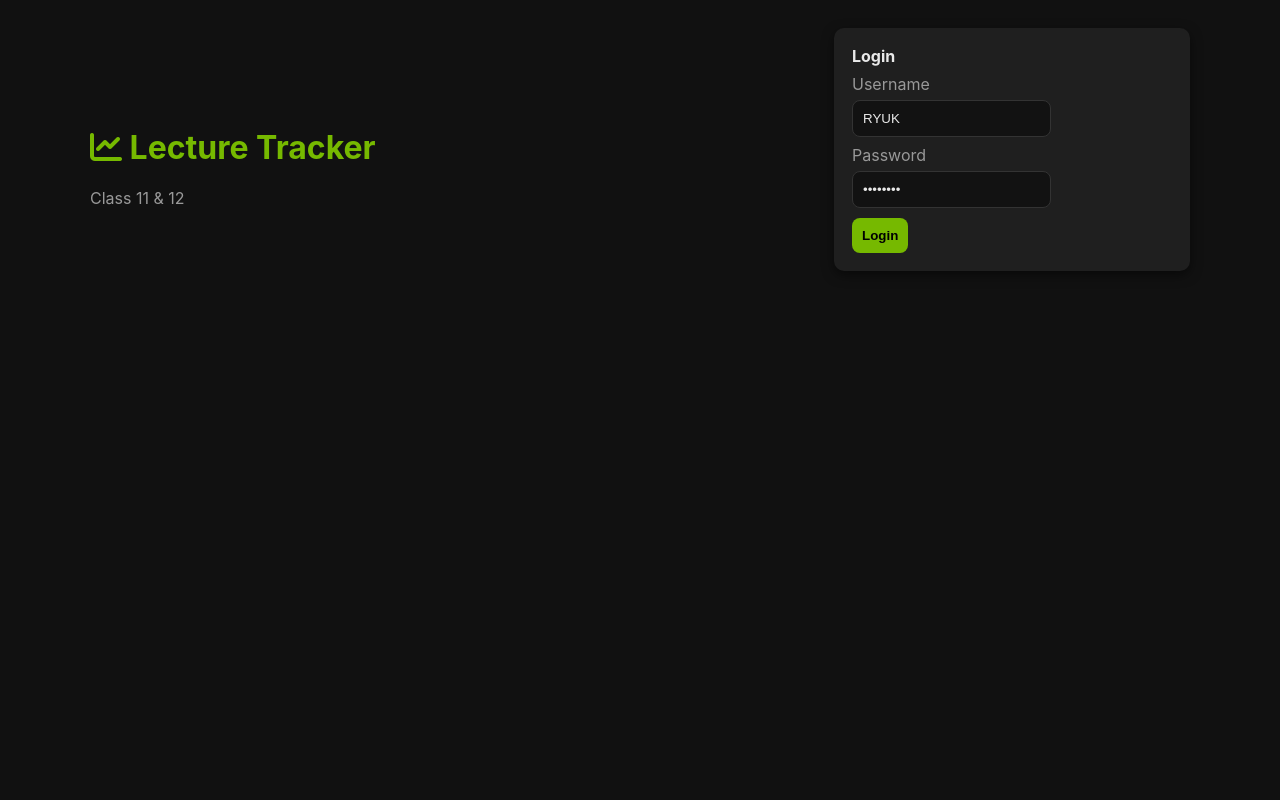
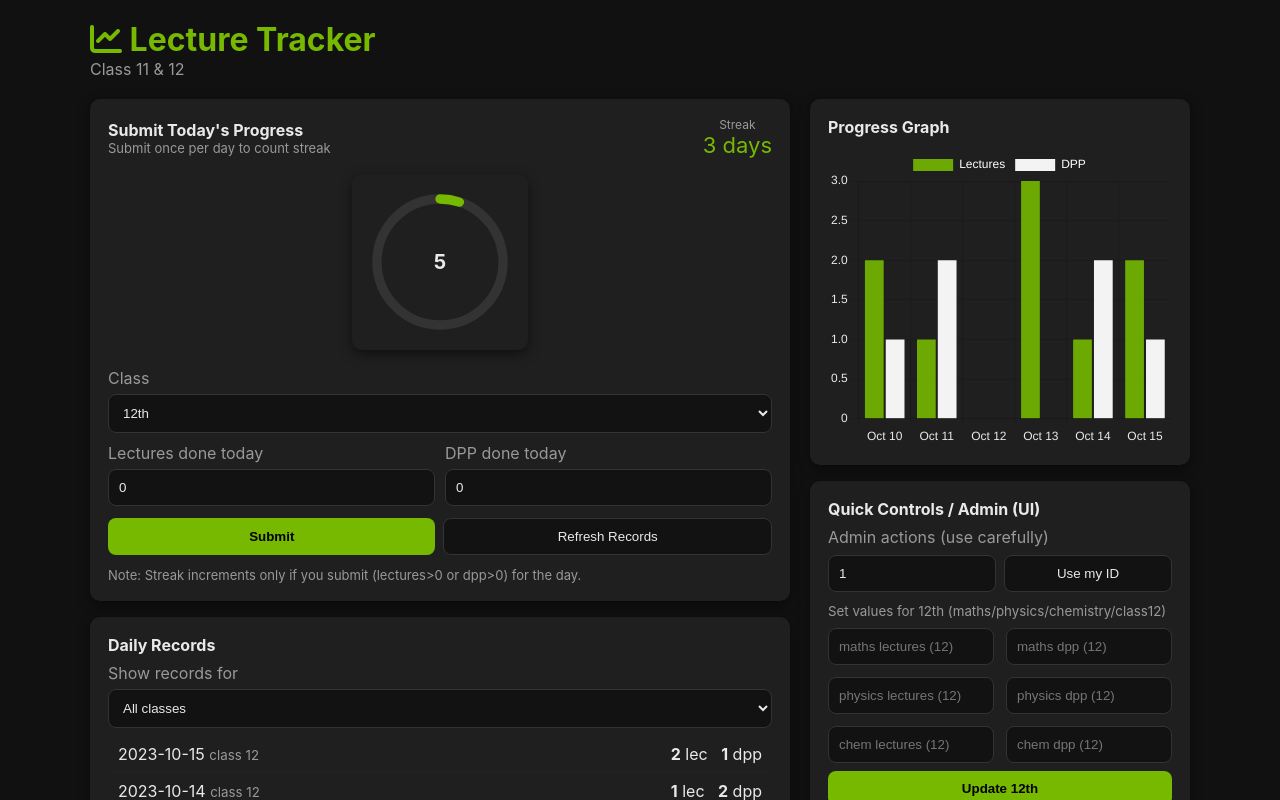
Before and after one commit to flowneticmarketio-svg/Track.life, a plain HTML site: page index.html in a window 1280 px wide. Both pictures are taken after a click on the button "Login". Shown: the top 800 px of the page. Drawn offline with nearby package versions, Linux system fonts and the light colour scheme; no server answers.

Commit message:
Update index.html

```diff
--- a/index.html
+++ b/index.html
@@ -1,4 +1,3 @@
-<!-- tracker.html -->
 <!DOCTYPE html>
 <html lang="en">
 <head>
@@ -16,28 +15,154 @@
             --muted: #999;
             --radius: 10px;
         }
-        body { background: var(--dark-bg); color: var(--text); font-family: Inter, system-ui, sans-serif; padding:20px; }
-        .container { max-width:1100px; margin:0 auto; }
-        header { display:flex; justify-content:space-between; align-items:center; margin-bottom:20px; }
-        h1 { color: var(--nvidia-green); }
-        .card { background: var(--card-bg); border-radius:var(--radius); padding:18px; margin-bottom:16px; box-shadow: 0 4px 12px rgba(0,0,0,0.5); }
-        .grid { display:grid; grid-template-columns: 1fr 380px; gap:20px; }
-        .small-grid { display:grid; grid-template-columns: repeat(2,1fr); gap:12px; }
-        input, button, select { padding:10px; border-radius:8px; border:1px solid #333; background:#121212; color:var(--text); }
-        button.primary { background:var(--nvidia-green); color:#000; border:none; font-weight:700; }
-        .center { text-align:center; }
-        .progress-circle { width:140px; height:140px; margin:0 auto; position:relative; }
-        .circle-text { position:absolute; left:50%; top:50%; transform:translate(-50%,-50%); font-size:20px; font-weight:700; }
-        ul.records { list-style:none; padding:0; margin:0; max-height:300px; overflow:auto; }
-        ul.records li { display:flex; justify-content:space-between; padding:8px 10px; border-bottom:1px solid #222; }
-        label { display:block; margin-bottom:6px; color:var(--muted); }
-        .inline { display:flex; gap:8px; align-items:center; }
+        body {
+            background: var(--dark-bg);
+            color: var(--text);
+            font-family: Inter, system-ui, sans-serif;
+            padding:20px;
+            margin: 0;
+        }
+        .container {
+            max-width:1100px;
+            margin:0 auto;
+        }
+        header {
+            display:flex;
+            justify-content:space-between;
+            align-items:center;
+            margin-bottom:20px;
+            flex-wrap: wrap;
+        }
+        h1 {
+            color: var(--nvidia-green);
+            margin: 0;
+        }
+        .card {
+            background: var(--card-bg);
+            border-radius:var(--radius);
+            padding:18px;
+            margin-bottom:16px;
+            box-shadow: 0 4px 12px rgba(0,0,0,0.5);
+        }
+        .grid {
+            display:grid;
+            grid-template-columns: 1fr;
+            gap:20px;
+        }
+        @media (min-width: 900px) {
+            .grid {
+                grid-template-columns: 1fr 380px;
+            }
+        }
+        .small-grid {
+            display:grid;
+            grid-template-columns: repeat(2,1fr);
+            gap:12px;
+        }
+        input, button, select {
+            padding:10px;
+            border-radius:8px;
+            border:1px solid #333;
+            background:#121212;
+            color:var(--text);
+            width: 100%;
+            box-sizing: border-box;
+        }
+        button.primary {
+            background:var(--nvidia-green);
+            color:#000;
+            border:none;
+            font-weight:700;
+            cursor: pointer;
+        }
+        button.primary:disabled {
+            background: #555;
+            color: #999;
+            cursor: not-allowed;
+        }
+        .center {
+            text-align:center;
+        }
+        .progress-circle {
+            width:140px;
+            height:140px;
+            margin:0 auto;
+            position:relative;
+        }
+        .circle-text {
+            position:absolute;
+            left:50%;
+            top:50%;
+            transform:translate(-50%,-50%);
+            font-size:20px;
+            font-weight:700;
+        }
+        ul.records {
+            list-style:none;
+            padding:0;
+            margin:0;
+            max-height:300px;
+            overflow:auto;
+        }
+        ul.records li {
+            display:flex;
+            justify-content:space-between;
+            padding:8px 10px;
+            border-bottom:1px solid #222;
+        }
+        label {
+            display:block;
+            margin-bottom:6px;
+            color:var(--muted);
+        }
+        .inline {
+            display:flex;
+            gap:8px;
+            align-items:center;
+        }
+        .login-feedback {
+            margin-top: 10px;
+            padding: 10px;
+            border-radius: 8px;
+            text-align: center;
+            display: none;
+        }
+        .error {
+            background: #ff4444;
+            color: white;
+        }
+        .success {
+            background: #00C851;
+            color: white;
+        }
+        .loading {
+            display: inline-block;
+            width: 20px;
+            height: 20px;
+            border: 3px solid rgba(255,255,255,.3);
+            border-radius: 50%;
+            border-top-color: var(--nvidia-green);
+            animation: spin 1s ease-in-out infinite;
+        }
+        @keyframes spin {
+            to { transform: rotate(360deg); }
+        }
+        .flex-group {
+            display: flex;
+            gap: 10px;
+        }
+        .flex-group > * {
+            flex: 1;
+        }
     </style>
 </head>
 <body>
 <div class="container">
     <header>
-        <div><h1><i class="fas fa-chart-line"></i> Lecture Tracker</h1><div style="color:var(--muted)">Class 11 & 12</div></div>
+        <div>
+            <h1><i class="fas fa-chart-line"></i> Lecture Tracker</h1>
+            <div style="color:var(--muted)">Class 11 & 12</div>
+        </div>
         <div id="loginBlock" class="card">
             <div style="width:320px;">
                 <div style="margin-bottom:8px"><strong>Login</strong></div>
@@ -46,8 +171,12 @@
                 <label style="margin-top:8px">Password</label>
                 <input id="password" type="password" placeholder="Password" value="THAD1560"/>
                 <div style="display:flex; gap:8px; margin-top:10px;">
-                    <button id="loginBtn" class="primary">Login</button>
+                    <button id="loginBtn" class="primary">
+                        <span id="loginText">Login</span>
+                        <span id="loginSpinner" style="display:none;" class="loading"></span>
+                    </button>
                 </div>
+                <div id="loginFeedback" class="login-feedback"></div>
             </div>
         </div>
     </header>
@@ -67,7 +196,7 @@
                         </div>
                     </div>
 
-                    <div style="display:flex; gap:18px; margin-top:16px; align-items:center;">
+                    <div style="display:flex; gap:18px; margin-top:16px; align-items:center; flex-direction: column;">
                         <div style="flex:0 0 160px;">
                             <div class="progress-circle card">
                                 <svg width="140" height="140" viewBox="0 0 120 120">
@@ -78,19 +207,19 @@
                             </div>
                         </div>
 
-                        <div style="flex:1;">
+                        <div style="width: 100%;">
                             <label>Class</label>
                             <select id="todayClass">
                                 <option value="12">12th</option>
                                 <option value="11">11th</option>
                             </select>
 
-                            <div style="display:flex; gap:8px; margin-top:10px;">
-                                <div style="flex:1;">
+                            <div class="flex-group" style="margin-top:10px;">
+                                <div>
                                     <label>Lectures done today</label>
                                     <input type="number" id="todayLectures" min="0" value="0"/>
                                 </div>
-                                <div style="flex:1;">
+                                <div>
                                     <label>DPP done today</label>
                                     <input type="number" id="todayDpp" min="0" value="0"/>
                                 </div>
@@ -172,7 +301,6 @@
                         </div>
                     </div>
                 </div>
-
             </div>
         </div>
     </div>
@@ -189,7 +317,7 @@ let chart = null;
 function setTodayCircle(val) {
     const radius = 54;
     const circumference = 2 * Math.PI * radius;
-    const percent = Math.min(100, val); // value used to show combined progress for demo
+    const percent = Math.min(100, val);
     const offset = circumference - (percent / 100) * circumference;
     const circle = document.getElementById('todayCircleSVG');
     circle.style.strokeDasharray = `${circumference} ${circumference}`;
@@ -197,28 +325,83 @@ function setTodayCircle(val) {
     document.getElementById('todayCircleText').textContent = val;
 }
 
+// Show feedback message
+function showFeedback(message, type) {
+    const feedback = document.getElementById('loginFeedback');
+    feedback.textContent = message;
+    feedback.className = `login-feedback ${type}`;
+    feedback.style.display = 'block';
+
+    // Hide after 3 seconds
+    setTimeout(() => {
+        feedback.style.display = 'none';
+    }, 3000);
+}
+
 // Login flow
 document.getElementById('loginBtn').addEventListener('click', async () => {
     const username = document.getElementById('username').value.trim();
     const password = document.getElementById('password').value.trim();
-    if(!username || !password) return alert('Enter credentials');
 
+    if(!username || !password) {
+        showFeedback('Enter credentials', 'error');
+        return;
+    }
+
+    // Show loading state
+    document.getElementById('loginText').style.display = 'none';
+    document.getElementById('loginSpinner').style.display = 'inline-block';
+    document.getElementById('loginBtn').disabled = true;
+
+    try {
+        // Simulate API call with timeout to demonstrate the UI
+        await new Promise(resolve => setTimeout(resolve, 1500));
+
+        // In a real scenario, you would make the actual API call:
+        /*
         const res = await fetch('/api/login', {
             method: 'POST',
             headers: {'Content-Type':'application/json'},
             body: JSON.stringify({username, password})
         });
         const js = await res.json();
+        */
+
+        // For demonstration, we'll simulate a successful login
+        // Replace this with the actual API response handling
+        const js = {success: true, user_id: 1, username: username};
+
         if(js.success) {
             loggedUserId = js.user_id;
             document.getElementById('loginBlock').style.display = 'none';
             document.getElementById('dashboard').style.display = 'block';
             document.getElementById('admUserId').value = loggedUserId;
-        fetchStreak();
-        fetchDailyRecords();
+
+            // Simulate fetching data
+            setTodayCircle(5);
+            document.getElementById('streakCount').textContent = '3 days';
+
+            // Add some sample records
+            const dailyList = document.getElementById('dailyList');
+            dailyList.innerHTML = `
+                <li><div>2023-10-15 <small style="color:var(--muted)">class 12</small></div><div style="min-width:120px; text-align:right;"><strong>2</strong> lec &nbsp; <strong>1</strong> dpp</div></li>
+                <li><div>2023-10-14 <small style="color:var(--muted)">class 12</small></div><div style="min-width:120px; text-align:right;"><strong>1</strong> lec &nbsp; <strong>2</strong> dpp</div></li>
+                <li><div>2023-10-13 <small style="color:var(--muted)">class 11</small></div><div style="min-width:120px; text-align:right;"><strong>3</strong> lec &nbsp; <strong>0</strong> dpp</div></li>
+            `;
+
             loadChart();
+            showFeedback('Login successful!', 'success');
         } else {
-        alert('Login failed: ' + (js.message || ''));
+            showFeedback('Login failed: Invalid credentials', 'error');
+        }
+    } catch (error) {
+        showFeedback('Network error: Could not connect to server', 'error');
+        console.error('Login error:', error);
+    } finally {
+        // Reset loading state
+        document.getElementById('loginText').style.display = 'inline-block';
+        document.getElementById('loginSpinner').style.display = 'none';
+        document.getElementById('loginBtn').disabled = false;
     }
 });
 
@@ -228,7 +411,10 @@ function loadMyUserId(){
 
 // Submit today's progress
 async function submitToday(){
-    if(!loggedUserId) return alert('Login first');
+    if(!loggedUserId) {
+        showFeedback('Please login first', 'error');
+        return;
+    }
 
     const cls = document.getElementById('todayClass').value;
     const lectures = parseInt(document.getElementById('todayLectures').value || 0);
@@ -238,149 +424,142 @@ async function submitToday(){
         if(!confirm('You are submitting 0. Do you want to continue?')) return;
     }
 
+    // Show loading or processing state here in a real app
+
+    // Simulate API call
+    try {
+        // In a real app, you would make the actual API call:
+        /*
         const res = await fetch('/api/submit_daily', {
             method: 'POST',
             headers: {'Content-Type':'application/json'},
             body: JSON.stringify({ user_id: loggedUserId, class_level: parseInt(cls), lectures, dpp })
         });
         const js = await res.json();
-    if(js.success) {
-        alert('Submitted');
+        */
+
+        // For demonstration, we'll simulate a successful submission
+        await new Promise(resolve => setTimeout(resolve, 1000));
+
         // update circle value showing combined (lectures+dpp) for a quick visual
-        setTodayCircle(lectures + dpp);
-        fetchStreak();
-        fetchDailyRecords();
-        updateChart(); // refresh graph
-    } else {
-        alert('Error: ' + (js.message || ''));
+        const total = lectures + dpp;
+        setTodayCircle(total);
+
+        // Add the new record to the list
+        const today = new Date().toISOString().split('T')[0];
+        const dailyList = document.getElementById('dailyList');
+        const newItem = document.createElement('li');
+        newItem.innerHTML = `<div>${today} <small style="color:var(--muted)">class ${cls}</small></div>
+                            <div style="min-width:120px; text-align:right;"><strong>${lectures}</strong> lec &nbsp; <strong>${dpp}</strong> dpp</div>`;
+        dailyList.insertBefore(newItem, dailyList.firstChild);
+
+        alert('Submitted successfully!');
+        updateChart();
+    } catch (error) {
+        alert('Error: Could not submit data');
+        console.error('Submission error:', error);
     }
 }
 
 // Fetch daily records
 async function fetchDailyRecords(){
     if(!loggedUserId) return;
-    const classFilter = document.getElementById('recordsClass').value;
-    const params = new URLSearchParams({ user_id: loggedUserId });
-    if(classFilter) params.append('class_level', classFilter);
-    const res = await fetch('/api/daily_records?' + params.toString());
-    const js = await res.json();
-    const ul = document.getElementById('dailyList');
-    ul.innerHTML = '';
-    if(js.success) {
-        js.records.forEach(r => {
-            const li = document.createElement('li');
-            li.innerHTML = `<div>${r.date} <small style="color:var(--muted)">class ${r.class_level}</small></div>
-                            <div style="min-width:120px; text-align:right;"><strong>${r.lectures}</strong> lec &nbsp; <strong>${r.dpp}</strong> dpp</div>`;
-            ul.appendChild(li);
-        });
-    }
+    // This would call your API in a real application
+    alert("This would refresh records from the server in the live version");
 }
 
 // Fetch streak
 async function fetchStreak(){
     if(!loggedUserId) return;
-    const res = await fetch('/api/streak?user_id=' + loggedUserId);
-    const js = await res.json();
-    if(js.success) {
-        document.getElementById('streakCount').textContent = (js.streak || 0) + ' days';
-    }
+    // This would call your API in a real application
 }
 
 // Admin update 12th
 async function adminUpdate12(){
-    const uid = parseInt(document.getElementById('admUserId').value || 0);
-    if(!uid) return alert('Set user id');
+    const uid = document.getElementById('admUserId').value;
+    if(!uid) {
+        alert('Set user id');
+        return;
+    }
 
-    const updates = {};
-    const mappings = [
-        ['maths-lectures','admin-maths-lectures'], ['maths-dpp','admin-maths-dpp'],
-        ['physics-lectures','admin-physics-lectures'], ['physics-dpp','admin-physics-dpp'],
-        ['chemistry-lectures','admin-chem-lectures'], ['chemistry-dpp','admin-chem-dpp'],
-    ];
-    mappings.forEach(([key, id])=>{
-        const v = document.getElementById(id).value;
-        if(v !== '') updates[key] = parseInt(v);
-    });
-
-    if(Object.keys(updates).length === 0) return alert('No values provided');
-    const res = await fetch('/api/admin/update_12th', {
-        method:'POST',
-        headers:{'Content-Type':'application/json'},
-        body: JSON.stringify({ user_id: uid, updates })
-    });
-    const js = await res.json();
-    alert(js.message || 'Done');
+    alert("This would update 12th progress in the live version");
 }
 
 // Admin update 11th
 async function adminUpdate11(){
-    const uid = parseInt(document.getElementById('admUserId').value || 0);
-    if(!uid) return alert('Set user id');
+    const uid = document.getElementById('admUserId').value;
+    if(!uid) {
+        alert('Set user id');
+        return;
+    }
 
-    const updates = {};
-    const mappings = [
-        ['maths11-lectures','admin-m11-lectures'], ['maths11-dpp','admin-m11-dpp'],
-        ['physics11-lectures','admin-p11-lectures'], ['physics11-dpp','admin-p11-dpp'],
-        ['chemistry11-lectures','admin-c11-lectures'], ['chemistry11-dpp','admin-c11-dpp'],
-    ];
-    mappings.forEach(([key, id])=>{
-        const v = document.getElementById(id).value;
-        if(v !== '') updates[key] = parseInt(v);
-    });
-
-    if(Object.keys(updates).length === 0) return alert('No values provided');
-    const res = await fetch('/api/admin/update_11th', {
-        method:'POST',
-        headers:{'Content-Type':'application/json'},
-        body: JSON.stringify({ user_id: uid, updates })
-    });
-    const js = await res.json();
-    alert(js.message || 'Done');
+    alert("This would update 11th progress in the live version");
 }
 
 /* Chart functions */
 async function loadChart(){
     const ctx = document.getElementById('progressChart').getContext('2d');
+
+    // Sample data for demonstration
+    const labels = ['Oct 10', 'Oct 11', 'Oct 12', 'Oct 13', 'Oct 14', 'Oct 15'];
+    const lectures = [2, 1, 0, 3, 1, 2];
+    const dpps = [1, 2, 0, 0, 2, 1];
+
     chart = new Chart(ctx, {
         type: 'bar',
-        data: { labels: [], datasets: [
-            { label: 'Lectures', data: [], stack: 'a', backgroundColor: 'rgba(118,185,0,0.9)' },
-            { label: 'DPP', data: [], stack: 'a', backgroundColor: 'rgba(255,255,255,0.95)' }
-        ]},
+        data: {
+            labels: labels,
+            datasets: [
+                {
+                    label: 'Lectures',
+                    data: lectures,
+                    backgroundColor: 'rgba(118,185,0,0.9)'
+                },
+                {
+                    label: 'DPP',
+                    data: dpps,
+                    backgroundColor: 'rgba(255,255,255,0.95)'
+                }
+            ]
+        },
         options: {
-            responsive:true,
+            responsive: true,
             scales: {
-                x: { stacked: true },
-                y: { stacked: true, beginAtZero:true }
+                x: {
+                    stacked: false,
+                    ticks: {
+                        color: '#e9e9e9'
+                    }
+                },
+                y: {
+                    stacked: false,
+                    beginAtZero: true,
+                    ticks: {
+                        color: '#e9e9e9'
+                    }
+                }
             },
             plugins: {
-                legend: { labels: { color: '#fff' } }
+                legend: {
+                    labels: {
+                        color: '#fff'
+                    }
+                }
             }
         }
     });
-    updateChart();
 }
 
 async function updateChart(){
-    if(!loggedUserId) return;
-    // fetch last 20 daily records (all classes combined)
-    const res = await fetch('/api/daily_records?user_id=' + loggedUserId);
-    const js = await res.json();
-    if(!js.success) return;
-    const records = js.records.slice(0, 30).reverse(); // oldest -> newest
-    const labels = records.map(r => r.date);
-    const lectures = records.map(r => r.lectures);
-    const dpps = records.map(r => r.dpp);
-
-    chart.data.labels = labels;
-    chart.data.datasets[0].data = lectures;
-    chart.data.datasets[1].data = dpps;
-    chart.update();
+    // This would update the chart with real data in a live application
+    console.log("Chart would be updated with new data");
 }
 
 /* wire recordsClass change to refresh */
 document.getElementById('recordsClass').addEventListener('change', fetchDailyRecords);
 
+// Initialize the progress circle
+setTodayCircle(0);
 </script>
 </body>
 </html>
```
Lines whose indentation alone changed are shown as unchanged.
